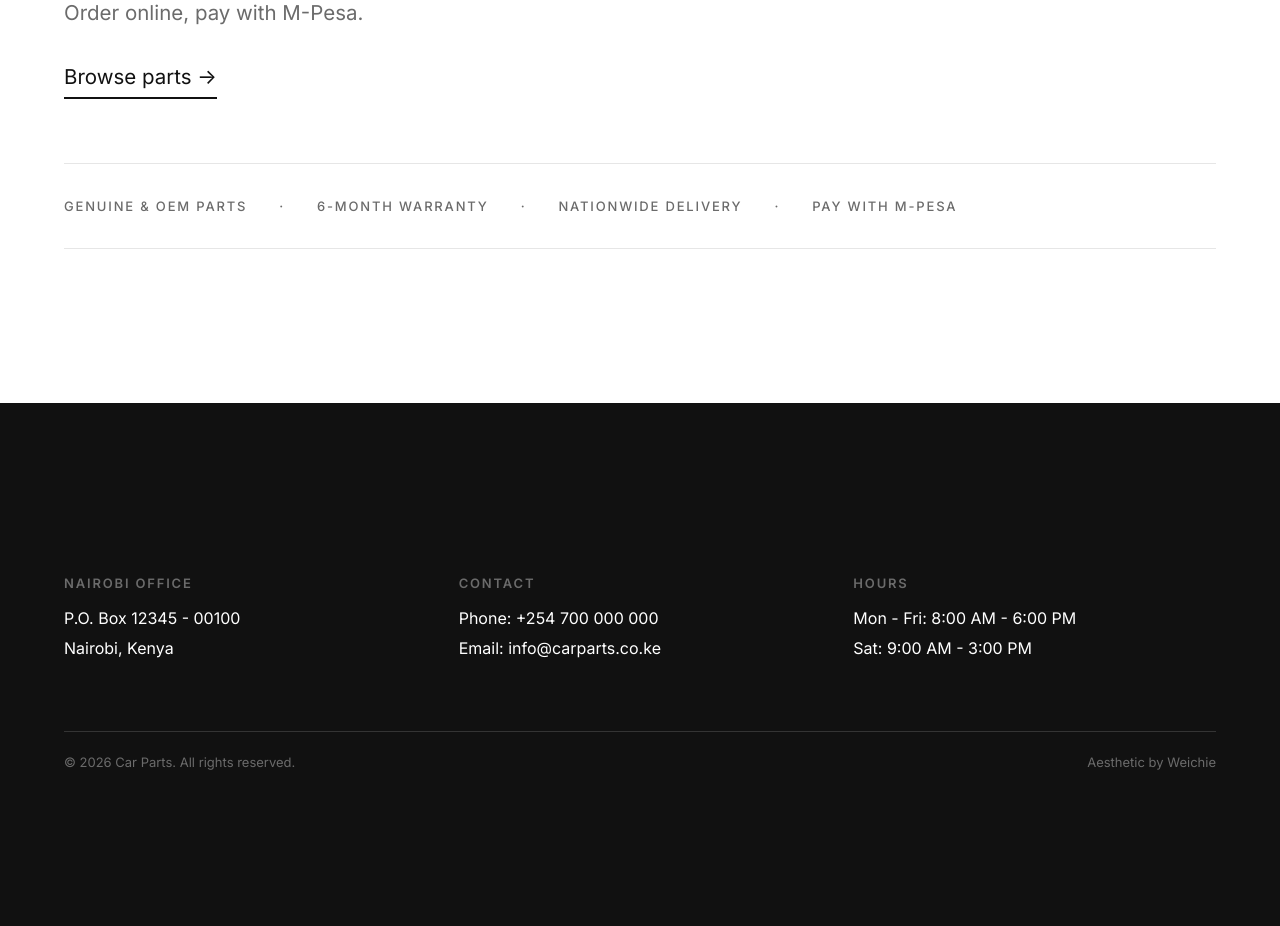
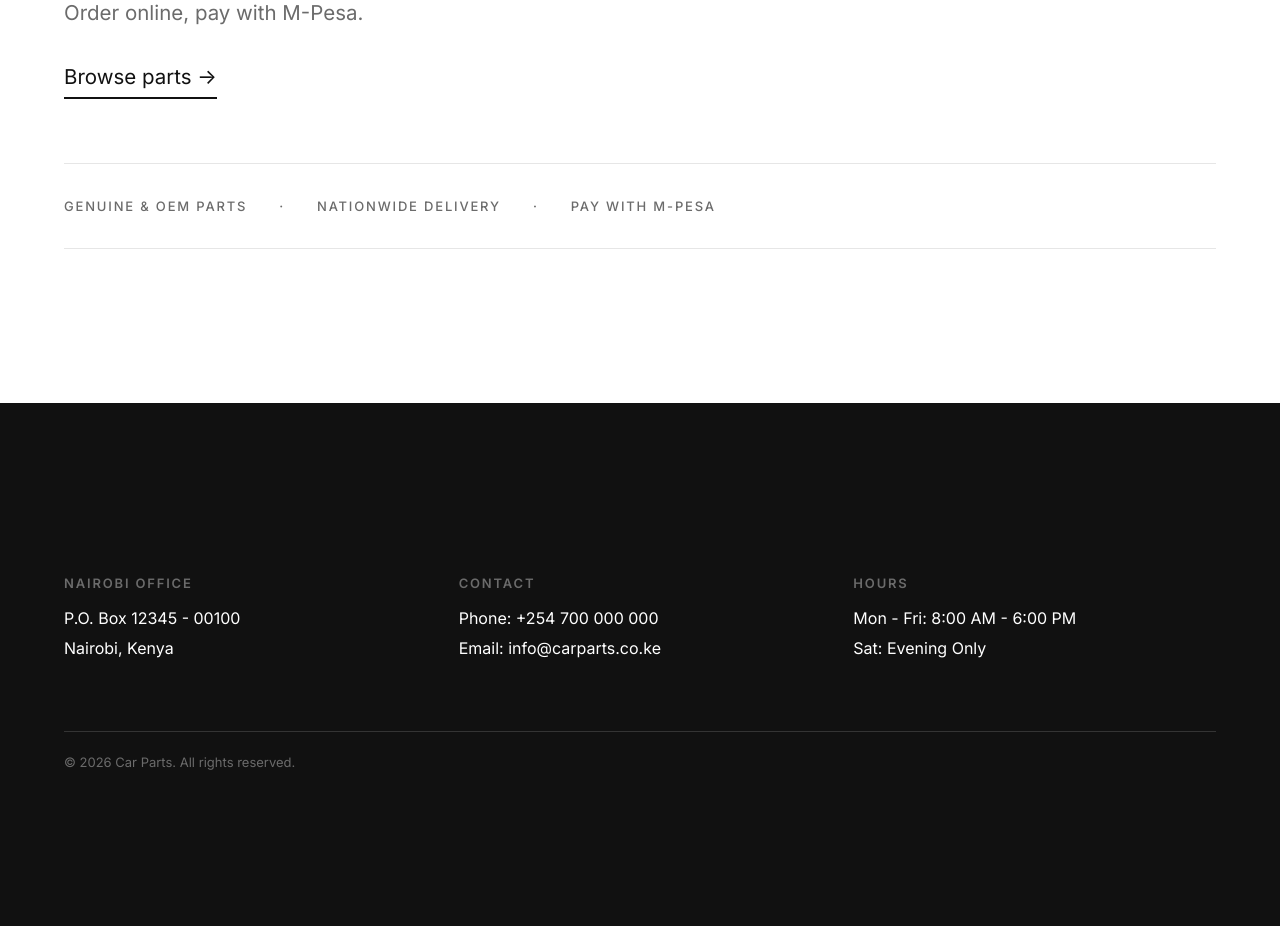
Before and after one commit to mnyando/car-parts, a Flask app: page / in a window 1280 px wide. Shown: the part 542-1468 px from the top of the page. Run offline with Flask 2, Linux system fonts and the light colour scheme.

Commit message:
Remove warranty, set Sat hours to Evening Only, and remove footer attribution

```diff
--- a/templates/footer.html
+++ b/templates/footer.html
@@ -13,11 +13,10 @@
     <div class="ftr__col">
       <h4>Hours</h4>
       <p>Mon - Fri: 8:00 AM - 6:00 PM</p>
-      <p>Sat: 9:00 AM - 3:00 PM</p>
+      <p>Sat: Evening Only</p>
     </div>
   </div>
   <div class="ftr__legal">
     <span>© {{ year if year else '2026' }} Car Parts. All rights reserved.</span>
-    <span>Aesthetic by Weichie</span>
   </div>
 </footer>
--- a/templates/landing.html
+++ b/templates/landing.html
@@ -12,8 +12,6 @@
     <div class="trust" style="margin-top: var(--space-lg);" data-reveal>
       <span>Genuine &amp; OEM parts</span>
       <span>·</span>
-      <span>6-month warranty</span>
-      <span>·</span>
       <span>Nationwide delivery</span>
       <span>·</span>
       <span>Pay with M-Pesa</span>
```
